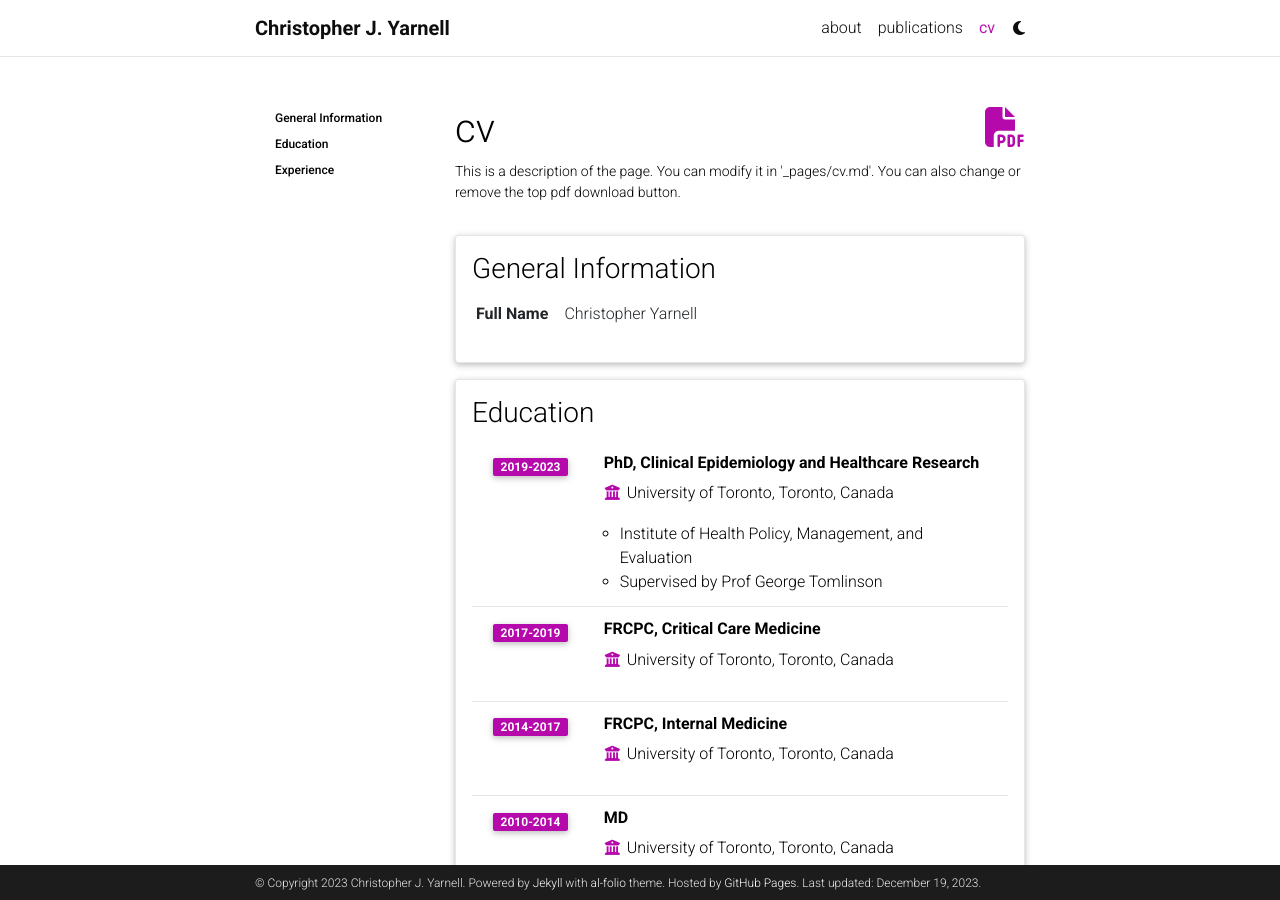
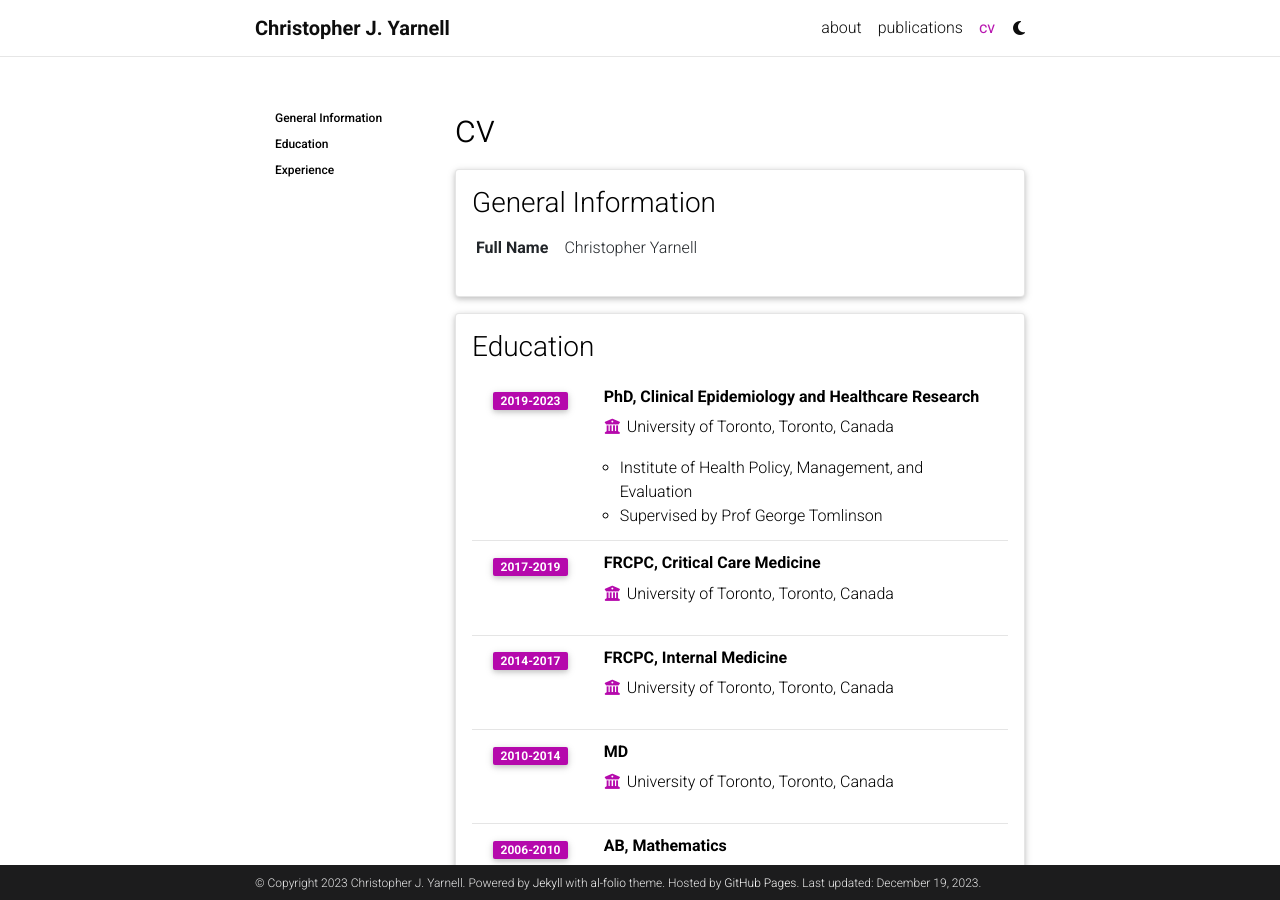
Before and after one commit to cjyarnell/cjyarnell.github.io, a Jekyll site: the page built from _pages/cv.md, in a window 1280 px wide and 900 px high. Built offline with Jekyll 4.4.1, drawn with Linux system fonts in a browser that asks for light colours; comment, search, counter and statistics services are not loaded; a style sheet for code colours, icons or effects is not loaded.

Commit message:
Update cv.md

```diff
--- a/_pages/cv.md
+++ b/_pages/cv.md
@@ -4,8 +4,7 @@ permalink: /cv/
 title: cv
 nav: true
 nav_order: 4
-cv_pdf: example_pdf.pdf
-description: This is a description of the page. You can modify it in '_pages/cv.md'. You can also change or remove the top pdf download button.
+description:
 toc:
   sidebar: left
 ---
```
